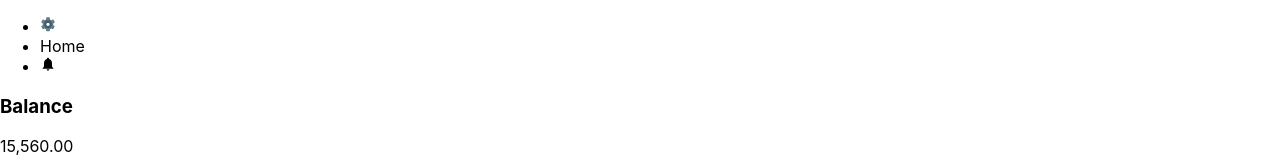
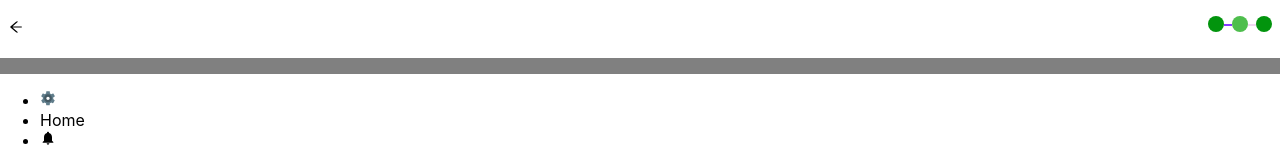
Before and after one commit to hamilton-mike/Abacus, a React (Create React App) app: page /home in a window 1280 px wide. Shown: the top 160 px of the page. Built offline with nearby package versions, Linux system fonts and the light colour scheme.

Commit message:
style components

```diff
--- a/package.json
+++ b/package.json
@@ -19,6 +19,7 @@
     "react-router-dom": "^6.2.1",
     "react-scripts": "5.0.0",
     "serve-favicon": "^2.5.0",
+    "styled-components": "^5.3.3",
     "web-vitals": "^2.1.4"
   },
   "scripts": {
--- /dev/null
+++ b/src/Components/Header/HeaderComponent.jsx
@@ -0,0 +1,27 @@
+import React from 'react'
+import { AiOutlineArrowLeft } from 'react-icons/ai'
+import { One, Two, LineOne, LineTwo, Container, Logo, Arrow, Header } from './HeaderStyle'
+import { Flex, RedBorder } from '../../globalStyles'
+
+const HeaderComponent = () => {
+  return (
+    <Header>
+      <Container>
+        <Arrow>
+          <AiOutlineArrowLeft />
+        </Arrow>
+
+        <Logo>
+          <One></One>
+          <LineOne></LineOne>
+          <Two></Two>
+          <LineTwo></LineTwo>
+          <One></One>
+        </Logo>
+      </Container>
+
+    </Header>
+  )
+}
+
+export default HeaderComponent
--- /dev/null
+++ b/src/Components/Header/HeaderStyle.js
@@ -0,0 +1,49 @@
+import styled from 'styled-components'
+
+export const Header = styled.section`
+    border-bottom: 1em solid gray;
+`
+
+export const Container = styled.article`
+    display: flex;
+    justify-content: space-between;
+    margin: 0 auto;
+    align-items: center
+`;
+
+export const One = styled.div `
+    background: #02940D;
+    width: 1em;
+    height: 1em;
+    border-radius: 50%;
+`;
+
+export const Two = styled.div `
+    background: #4EBE4D;
+    width: 1em;
+    height: 1em;
+    border-radius: 50%;
+`;
+
+export const LineOne = styled.div`
+    margin-top: 0.5em;
+    width: 0.5em;
+    height: 1em;
+    border-top: 2px solid #8438FF;
+`;
+
+export const LineTwo = styled.div`
+    margin-top: 0.5em;
+    width: 0.5em;
+    height: 1em;
+    border-top: 2px solid #F1d7F1;
+`;
+
+export const Logo = styled.div`
+    margin: 1em 0.5em;
+    display: flex;
+`;
+
+export const Arrow = styled.div`
+    margin: 1em 0.5em;
+`;
--- a/src/Pages/AccountPage.jsx
+++ b/src/Pages/AccountPage.jsx
@@ -1,9 +1,11 @@
 import React from 'react'
 import { BsArrowLeftCircleFill } from 'react-icons/bs'
+import HeaderComponent from '../Components/Header/HeaderComponent'
 
 const AccountPage = () => {
   return (
       <>
+        <HeaderComponent />
         <nav>
             <ul>
                 <li><BsArrowLeftCircleFill /></li>
--- a/src/Pages/HomePage.jsx
+++ b/src/Pages/HomePage.jsx
@@ -2,11 +2,13 @@ import React from 'react'
 import { FcSettings } from 'react-icons/fc'
 import { MdNotifications } from 'react-icons/md'
 import FooterComponent from '../Components/Footer/FooterComponent'
+import HeaderComponent from '../Components/Header/HeaderComponent'
 
 
 const HomePage = () => {
   return (
     <>
+        <HeaderComponent />
         <nav>
             <ul>
                 <li><FcSettings /></li>
--- a/src/Pages/Settings.jsx
+++ b/src/Pages/Settings.jsx
@@ -5,11 +5,13 @@ import { CgProfile } from 'react-icons/cg'
 import { RiTicket2Fill } from 'react-icons/ri'
 import { MdNotificationsActive } from 'react-icons/md'
 import { MdOutlineSettingsInputComposite } from 'react-icons/md'
+import HeaderComponent from '../Components/Header/HeaderComponent'
 import FooterComponent from '../Components/Footer/FooterComponent'
 
 const SettingsPage = () => {
   return (
     <>
+        <HeaderComponent />
         <nav>
             <h1>Settings</h1>
 
--- /dev/null
+++ b/src/globalStyles.js
@@ -0,0 +1,9 @@
+import styled from 'styled-components'
+
+export const Flex = styled.div`
+    display: flex;
+`
+
+export const RedBorder = styled.div`
+    border: 2px solid red;
+`
```
Also changed, not shown: 1 other file (tests, documents, lock files or other folders).
